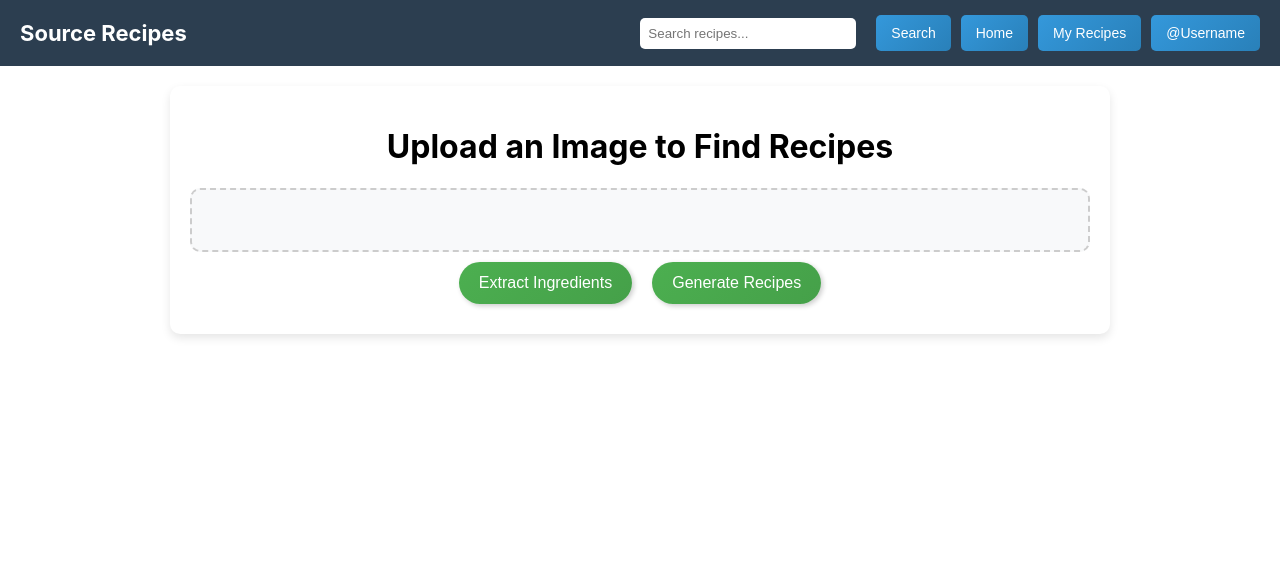
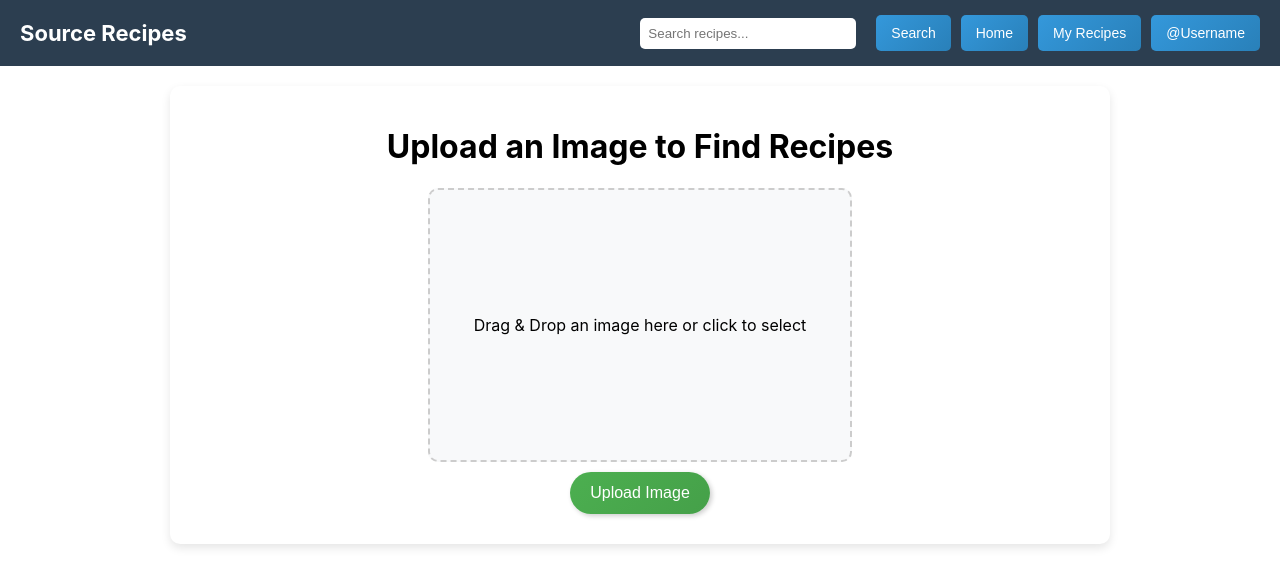
Before and after one commit to ShaoZhi21/RecipeScanner, a React (Create React App) app: page / in a window 1280 px wide. Shown: the top 586 px of the page. Built offline with nearby package versions, Linux system fonts and the light colour scheme.

Commit message:
home page fix

```diff
--- a/src/App.css
+++ b/src/App.css
@@ -54,24 +54,29 @@
   text-align: center;
 }
 
-/* Drag and Drop Upload */
+/* ✅ Drag & Drop Upload (Centered) */
 .drop-area {
   border: 2px dashed #ccc;
   border-radius: 10px;
-  padding: 30px;
+  padding: 10px;
   text-align: center;
   font-size: 16px;
   background: #f8f9fa;
   cursor: pointer;
   transition: background 0.3s ease-in-out;
+  width: 100%;
+  max-width: 400px; /* ✅ Fixed width */
+  height: 250px; /* ✅ Fixed height */
+  display: flex;
+  align-items: center;
+  justify-content: center;
+  position: relative;
+  overflow: hidden;
+  margin: 0 auto; /* ✅ Ensures centering */
 }
 
 .drop-area:hover {
   background: #e9ecef;
-}
-
-.drop-area input {
-  display: none;
 }
 
 .drop-area.dragging {
@@ -79,13 +84,21 @@
   border-color: #17a2b8;
 }
 
-.drop-area p span {
-  color: #3498db;
-  font-weight: bold;
-  cursor: pointer;
+.drop-area input {
+  display: none;
 }
 
-/* Primary Buttons */
+/* ✅ Center Image Inside Drop Area */
+.image-preview {
+  max-width: 100%;
+  max-height: 50vh; /* ✅ Max 50% of viewport height */
+  object-fit: contain; /* ✅ Ensures the image maintains aspect ratio */
+  border-radius: 10px;
+  display: block;
+  margin: auto; /* ✅ Ensures the image is centered */
+}
+
+/* ✅ Primary Buttons */
 .primary-button {
   background: linear-gradient(135deg, #4CAF50, #45a049);
   color: white;
@@ -114,18 +127,20 @@
 /* ✅ 5 Columns Per Row */
 .recipe-grid {
   display: grid;
-  grid-template-columns: repeat(5, 1fr); /* Ensures 5 items per row */
+  grid-template-columns: repeat(5, 1fr);
   gap: 20px;
   padding: 20px;
 }
 
 .recipe-card {
   background: white;
-  padding: 15px;
+  padding: 20px;
   border-radius: 10px;
   text-align: center;
   box-shadow: 2px 2px 10px rgba(0, 0, 0, 0.1);
   transition: transform 0.3s ease;
+  width: 100%;
+  max-width: 300px;
 }
 
 .recipe-card:hover {
@@ -137,7 +152,29 @@
   border-radius: 10px;
 }
 
-/* ---------- Load More Button ---------- */
+.recipe-description {
+  font-size: 14px;
+  color: #555;
+  margin: 10px 0;
+}
+
+/* ✅ Read More Button */
+.read-more-button {
+  background: #e67e22;
+  color: white;
+  border: none;
+  padding: 8px 12px;
+  cursor: pointer;
+  font-size: 14px;
+  border-radius: 5px;
+  transition: 0.3s;
+}
+
+.read-more-button:hover {
+  background: #d35400;
+}
+
+/* ✅ Load More Button */
 .load-more {
   display: block;
   width: 200px;
@@ -152,7 +189,7 @@
 /* ---------- Responsive Design ---------- */
 @media (max-width: 1024px) {
   .recipe-grid {
-    grid-template-columns: repeat(3, 1fr); /* ✅ Adjusts to 3 items per row on tablets */
+    grid-template-columns: repeat(3, 1fr);
   }
 }
 
@@ -181,12 +218,21 @@
   }
 
   .recipe-grid {
-    grid-template-columns: repeat(2, 1fr); /* ✅ Adjusts to 2 items per row on mobile */
+    grid-template-columns: repeat(2, 1fr);
   }
 }
 
 @media (max-width: 480px) {
   .recipe-grid {
-    grid-template-columns: repeat(1, 1fr); /* ✅ Single-column layout for very small screens */
+    grid-template-columns: repeat(1, 1fr);
+  }
+
+  .drop-area {
+    max-width: 300px;
+    height: 200px;
+  }
+
+  .image-preview {
+    max-height: 40vh;
   }
 }
--- a/src/components/Home.js
+++ b/src/components/Home.js
@@ -1,45 +1,109 @@
 import React, { useState } from "react";
 import axios from "axios";
 import { useNavigate } from "react-router-dom";
-import "../App.css"; // Ensure correct path to App.css
+import "../App.css";
 
 function Home() {
   const [image, setImage] = useState(null);
+  const [previewUrl, setPreviewUrl] = useState(null);
+  const [uploading, setUploading] = useState(false);
+  const [fileUrl, setFileUrl] = useState(""); // ✅ Stores uploaded image URL
   const [ingredients, setIngredients] = useState([]);
   const [loading, setLoading] = useState(false);
   const navigate = useNavigate();
   const [searchTerm, setSearchTerm] = useState("");
+  const [dragging, setDragging] = useState(false);
+
+  // ✅ Handle file selection (Click or Drag & Drop)
+  const handleFileSelect = (file) => {
+    if (file) {
+      setImage(file);
+      setPreviewUrl(URL.createObjectURL(file));
+    }
+  };
 
   const handleImageUpload = (event) => {
-    setImage(event.target.files[0]);
+    handleFileSelect(event.target.files[0]);
   };
 
-  const extractIngredients = async () => {
+  // ✅ Drag & Drop Handlers
+  const handleDragOver = (event) => {
+    event.preventDefault();
+    setDragging(true);
+  };
+
+  const handleDragLeave = () => {
+    setDragging(false);
+  };
+
+  const handleDrop = (event) => {
+    event.preventDefault();
+    setDragging(false);
+    if (event.dataTransfer.files.length > 0) {
+      handleFileSelect(event.dataTransfer.files[0]);
+    }
+  };
+
+  // ✅ Upload image to AWS S3 via `server.js`
+  const uploadImage = async () => {
     if (!image) {
+      alert("Please select an image first.");
+      return;
+    }
+
+    setUploading(true);
+    const formData = new FormData();
+    formData.append("file", image);
+
+    try {
+      const response = await axios.post("http://localhost:5001/upload", formData, {
+        headers: { "Content-Type": "multipart/form-data" },
+      });
+
+      const uploadedFileUrl = response.data.url;
+      setFileUrl(uploadedFileUrl);
+      alert("Image uploaded successfully!");
+
+      // ✅ Extract ingredients immediately after upload is complete
+      extractIngredients(uploadedFileUrl);
+
+    } catch (error) {
+      console.error("Error uploading image:", error);
+      alert("Failed to upload image.");
+    }
+    setUploading(false);
+  };
+
+  // ✅ Extract ingredients from uploaded image
+  const extractIngredients = async (uploadedImageUrl) => {
+    if (!uploadedImageUrl) {
       alert("Please upload an image first.");
       return;
     }
 
     setLoading(true);
     try {
-      const response = await axios.post("/api/extract-ingredients", image);
+      const response = await axios.post("http://localhost:5001/extract-ingredients", { imageUrl: uploadedImageUrl });
+
+      if (!response.data.ingredients || response.data.ingredients.length === 0) {
+        alert("No ingredients detected.");
+        return;
+      }
+
       setIngredients(response.data.ingredients);
+      alert("Ingredients extracted successfully!");
+      fetchRecipes(response.data.ingredients); // ✅ Fetch recipes after extracting ingredients
+
     } catch (error) {
       console.error("Error extracting ingredients:", error);
+      alert("Failed to extract ingredients.");
     }
     setLoading(false);
   };
 
-  const fetchRecipes = () => {
-    if (ingredients.length === 0) {
-      alert("No ingredients detected!");
-      return;
-    }
+  // ✅ Fetch recipes based on extracted ingredients
+  const fetchRecipes = (ingredients) => {
     navigate("/results", { state: { ingredients } });
-  };
-
-  const handleSearch = () => {
-    navigate("/results", { state: { searchTerm } });
   };
 
   return (
@@ -54,12 +118,10 @@ function Home() {
             value={searchTerm}
             onChange={(e) => setSearchTerm(e.target.value)}
           />
-          <button className="nav-button" onClick={handleSearch}>
+          <button className="nav-button" onClick={() => navigate("/results", { state: { searchTerm } })}>
             Search
           </button>
-          <button className="nav-button" onClick={() => navigate("/")}>
-            Home
-          </button>
+          <button className="nav-button" onClick={() => navigate("/")}>Home</button>
           <button className="nav-button">My Recipes</button>
           <button className="nav-button">@Username</button>
         </div>
@@ -68,16 +130,24 @@ function Home() {
       <div className="container">
         <h1>Upload an Image to Find Recipes</h1>
 
-        <div className="drop-area">
-          <input type="file" accept="image/*" onChange={handleImageUpload} />
+        {/* ✅ Drag & Drop + Clickable Upload Box */}
+        <div
+          className={`drop-area ${dragging ? "dragging" : ""}`}
+          onDragOver={handleDragOver}
+          onDragLeave={handleDragLeave}
+          onDrop={handleDrop}
+          onClick={() => document.getElementById("fileInput").click()}
+        >
+          {previewUrl ? (
+            <img src={previewUrl} alt="Preview" className="image-preview" />
+          ) : (
+            <p>Drag & Drop an image here or <span>click to select</span></p>
+          )}
+          <input id="fileInput" type="file" accept="image/*" onChange={handleImageUpload} hidden />
         </div>
 
-        <button className="primary-button" onClick={extractIngredients} disabled={loading}>
-          {loading ? "Processing..." : "Extract Ingredients"}
-        </button>
-
-        <button className="primary-button" onClick={fetchRecipes} disabled={loading}>
-          Generate Recipes
+        <button className="primary-button" onClick={uploadImage} disabled={uploading}>
+          {uploading ? "Uploading..." : "Upload Image"}
         </button>
       </div>
     </div>
```
Also changed, not shown: 1 other file (tests, documents, lock files or other folders).
